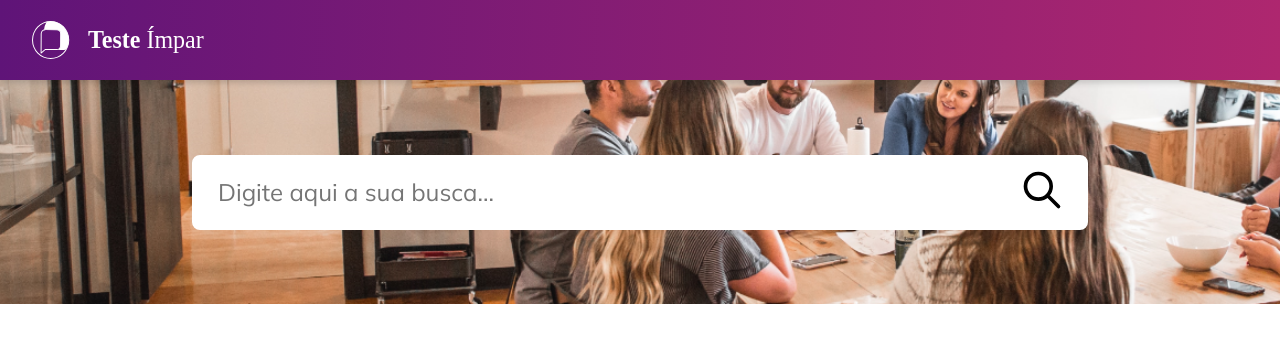
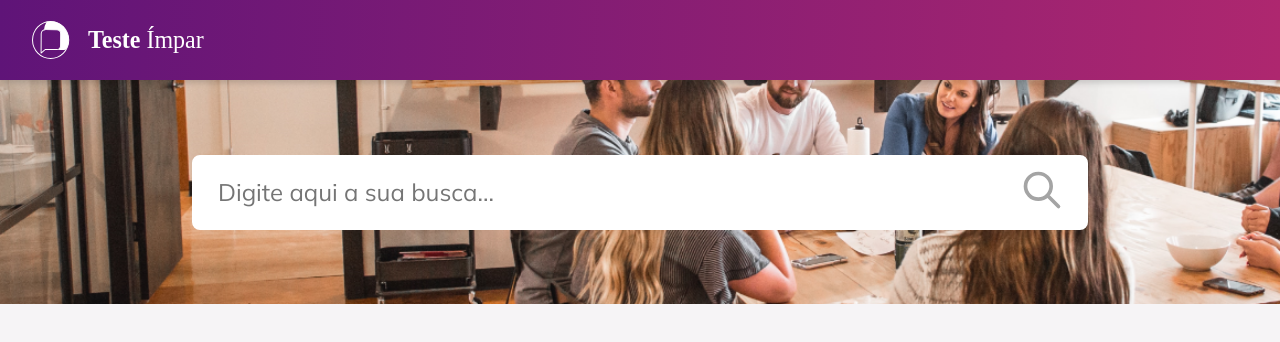
Before and after one commit to Matheus-Rian/react-PokeApi, a React (Vite) app: page / in a window 1280 px wide. Shown: the top 342 px of the page. Built offline with nearby package versions, Linux system fonts and the light colour scheme.

Commit message:
styles: add colors in root

```diff
--- a/src/styles/global.scss
+++ b/src/styles/global.scss
@@ -5,8 +5,10 @@
 }
 
 :root {
-  --background: '#F6F4F6',
-  --gray-900: '#263238'
+  --background: #F6F4F6;
+  --gray-900: #263238;
+  --gray-700: #A4A4A4;
+  --gray-500: #757575;
 }
 
 @media (max-width: 1080px) {
```
